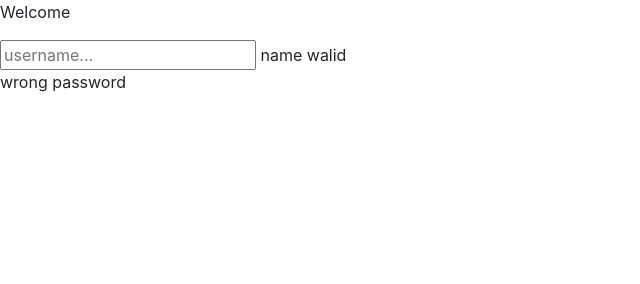
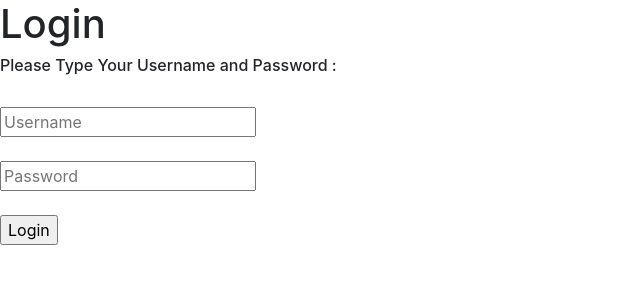
Before and after one commit to walid-hajhussien/BlackCodeTeam, a website: page client/index.html in a window 1280 px wide. Shown: the whole page, without its empty margins (0-640 px from the left). Drawn offline with nearby package versions, Linux system fonts and the light colour scheme; some packages are replaced by stand-ins of ours.

Commit message:
starting with login page

```diff
--- a/client/components/login.js
+++ b/client/components/login.js
@@ -1,23 +1,24 @@
 angular.module('app').component('login', {
   controller:function(){
-    this.name='walid'
-    this.checkLogin=function(data){
-      var obj={
-        password:data.password,
-        username:data.username
+    this.loginData = function(login){
+      var loginInfo = {
+        username: login.usernamer,
+        password: login.password
       }
+      console.log("Login Info Was Saved " + "Username: " + login.username + " " + "Password: " + login.password)
+      login.username = "";
+      login.password = "";
+    }
 
-    }
-    this.valid=true
   },
   bindings: {},
   template:`
-<p>Welcome</p>
-<input type="text" ng-model="username"  placeholder="username...">
-{{username}}
-name {{$ctrl.name}}
-<p ng-show="$ctrl.valid">wrong password </p>
-
-
+  <form ng-submit="$ctrl.loginData(login)">
+    <h1>Login</h1>
+    <h6>Please Type Your Username and Password :</h6><br>
+    <input type="text" placeholder="Username" ng-model="login.username"/><br><br>
+    <input type="password" placeholder="Password" ng-model="login.password"/><br><br>
+    <input type="submit" value="Login" />
+  </form>
   `
 })
```
Also changed, not shown: client/index.html (+0 -2 lines), 1 other file.
